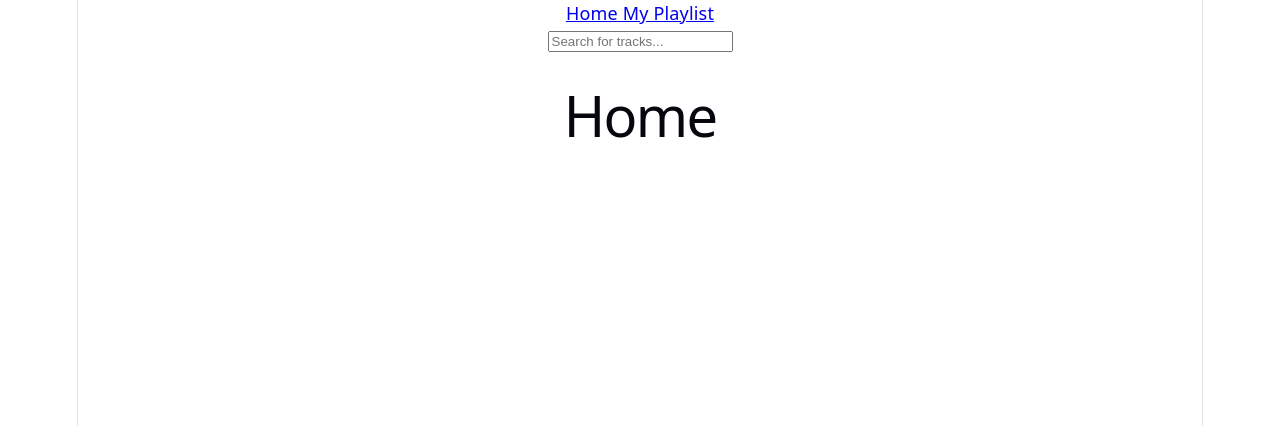
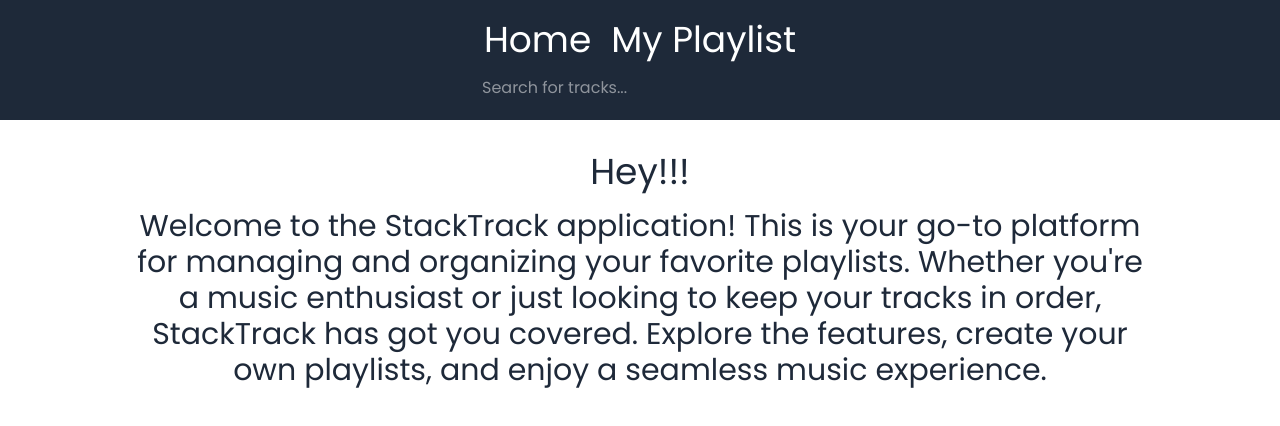
Before and after one commit to Rairohan/StackTrack, a React (Vite) app: page / in a window 1280 px wide. Shown: the top 426 px of the page. Built offline with nearby package versions, Linux system fonts and the light colour scheme.

Commit message:
Navbar tailwind added

```diff
--- a/package.json
+++ b/package.json
@@ -13,7 +13,8 @@
     "@tailwindcss/vite": "^4.3.3",
     "react": "^19.2.7",
     "react-dom": "^19.2.7",
-    "react-router-dom": "^7.18.1"
+    "react-router-dom": "^7.18.1",
+    "tailwindcss": "^4.3.3"
   },
   "devDependencies": {
     "@babel/core": "^7.29.7",
--- a/src/App.css
+++ b/src/App.css
@@ -1,4 +1,4 @@
-.counter {
+/* .counter {
   font-size: 16px;
   padding: 5px 10px;
   border-radius: 5px;
@@ -181,4 +181,4 @@
     right: 0;
     border-right-color: var(--border);
   }
-}
+} */
--- a/src/components/NavBar.jsx
+++ b/src/components/NavBar.jsx
@@ -2,10 +2,14 @@
 import SearchBar from './SearchBar';
 export default function NavBar(){
     return(
-        <div>
-            <Link to="/">Home</Link>
-            <Link to="/playlist"> My Playlist</Link>
-            <SearchBar/>
+        <div className='bg-gray-800 text-white flex flex-col items-center p-5 '>
+            <div className='flex gap-5'>
+                <Link to="/" className='text-4xl '>Home</Link>
+                <Link to="/playlist" className='text-4xl '> My Playlist</Link>
+            </div>
+            <div className='mt-4'>
+                <SearchBar/>
+            </div>
         </div>
     )
 }
--- a/src/index.css
+++ b/src/index.css
@@ -1,4 +1,10 @@
-:root {
+@import url('https://fonts.googleapis.com/css2?family=Poppins:wght@400;600;700&display=swap');
+@import "tailwindcss";
+
+@theme{
+  --font-sans: 'Poppins', sans-serif;
+}
+/* :root {
   --text: #6b6375;
   --text-h: #08060d;
   --bg: #fff;
@@ -108,4 +114,4 @@
   line-height: 135%;
   padding: 4px 8px;
   background: var(--code-bg);
-}
+} */
--- a/src/pages/Home.jsx
+++ b/src/pages/Home.jsx
@@ -1,5 +1,14 @@
 export default function Home() {
     return (
-        <h1>Home</h1>
+        <div className='text-center mt-8 text-4xl font-sans  text-gray-800'>
+             <h1>Hey!!!</h1>
+             <p className='mt-4 text-3xl  mx-auto max-w-5xl'>
+                Welcome to the StackTrack application!
+                This is your go-to platform for managing and organizing your favorite playlists.
+                Whether you're a music enthusiast or just looking to keep your tracks in order, StackTrack has got you covered.
+                Explore the features, create your own playlists, and enjoy a seamless music experience.
+             </p>
+        </div>
+
     )
 }
--- a/vite.config.js
+++ b/vite.config.js
@@ -1,11 +1,12 @@
 import { defineConfig } from 'vite'
 import react, { reactCompilerPreset } from '@vitejs/plugin-react'
 import babel from '@rolldown/plugin-babel'
+import tailwindcss from '@tailwindcss/vite'
 
 // https://vite.dev/config/
 export default defineConfig({
   plugins: [
-    react(),
+    react(),tailwindcss(),
     babel({ presets: [reactCompilerPreset()] })
   ],
 })
```
Also changed, not shown: 1 other file (tests, documents, lock files or other folders).
